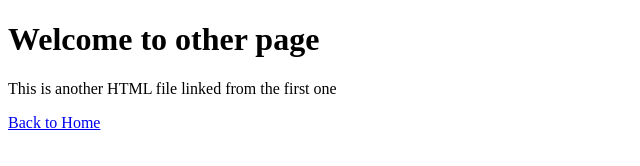
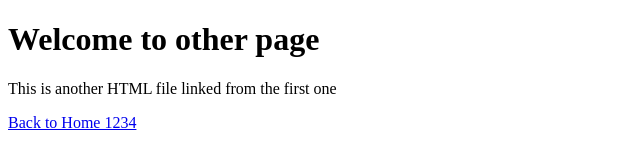
Before and after one commit to maytwin/repo, a plain HTML site: page anotherfile.html in a window 1280 px wide. Shown: the full height of the page, 0-640 px from the left. Drawn offline with Linux system fonts and the light colour scheme.

Commit message:
Update anotherfile.html

```diff
--- a/anotherfile.html
+++ b/anotherfile.html
@@ -3,6 +3,6 @@
 <body>
     <h1> Welcome to other page</h1>
     <p> This is another HTML file linked from the first one</p>
-    <p><a href="index.html">Back to Home</a></p>
+    <p><a href="index.html">Back to Home 1234 </a></p>
 </body>
 </html>
```
